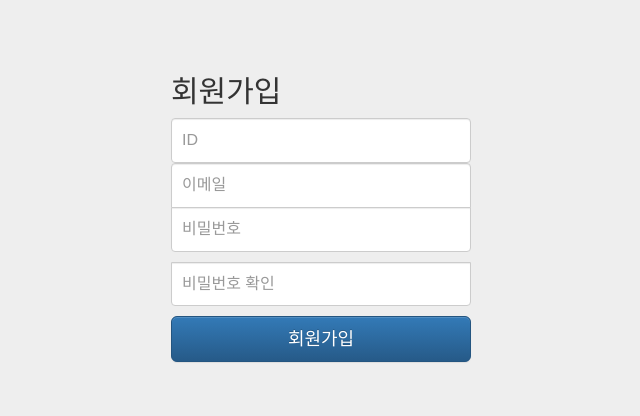
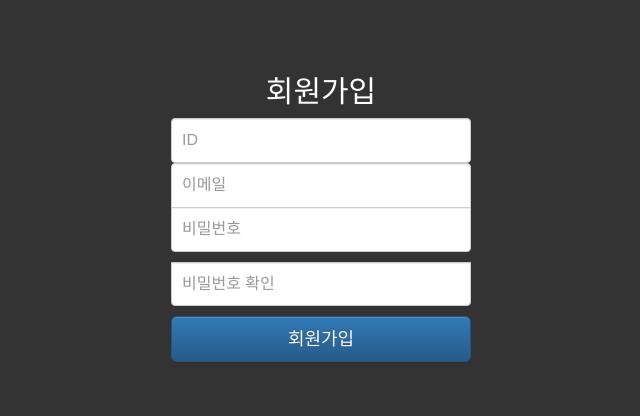
Before and after one commit to Limm-jk/Review_Site, a Flask app: page /auth/signup/ in a window 1280 px wide. Shown: the top 416 px of the page, without its empty margins (319-959 px from the left). Run offline with Flask 2, Linux system fonts and the light colour scheme; some libraries are stand-ins or nearby versions.

Commit message:
Fix list.css

```diff
--- a/review_site/static/login.css
+++ b/review_site/static/login.css
@@ -1,7 +1,9 @@
 body {
+    color: #fff;
+    text-align: center;
     padding-top: 40px;
     padding-bottom: 40px;
-    background-color: #eee;
+    background-color: #333;
   }
 
   .form-signin {
```
